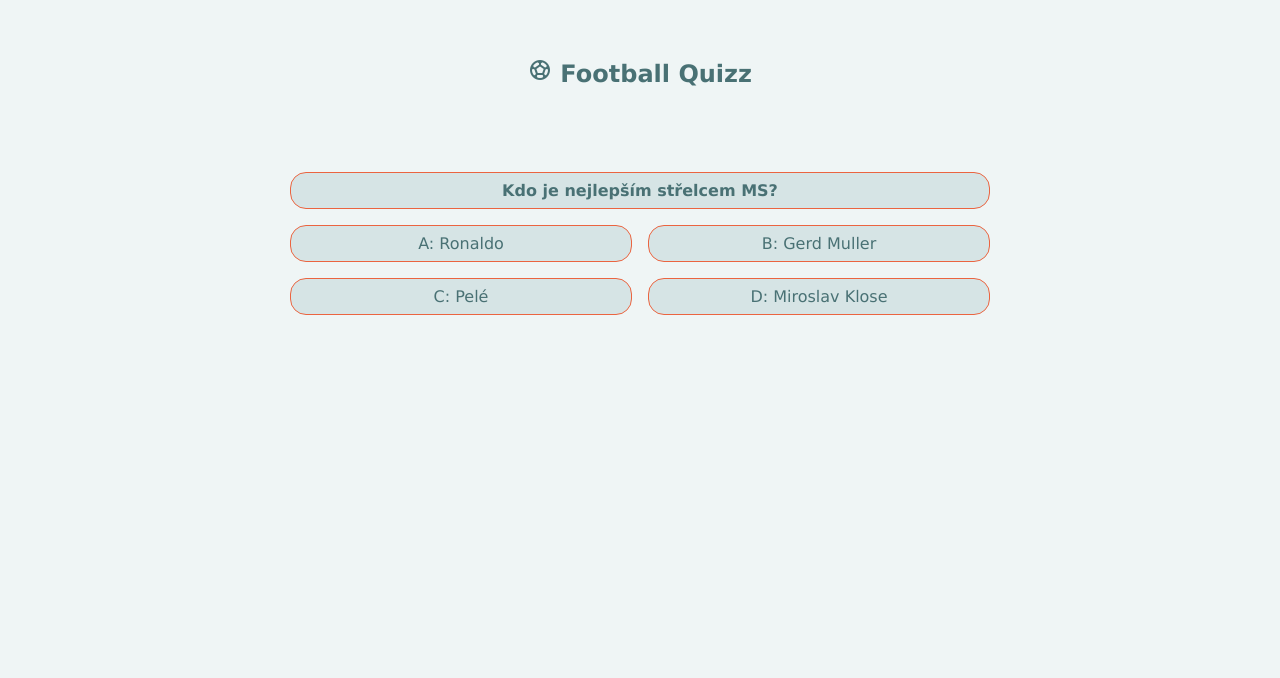
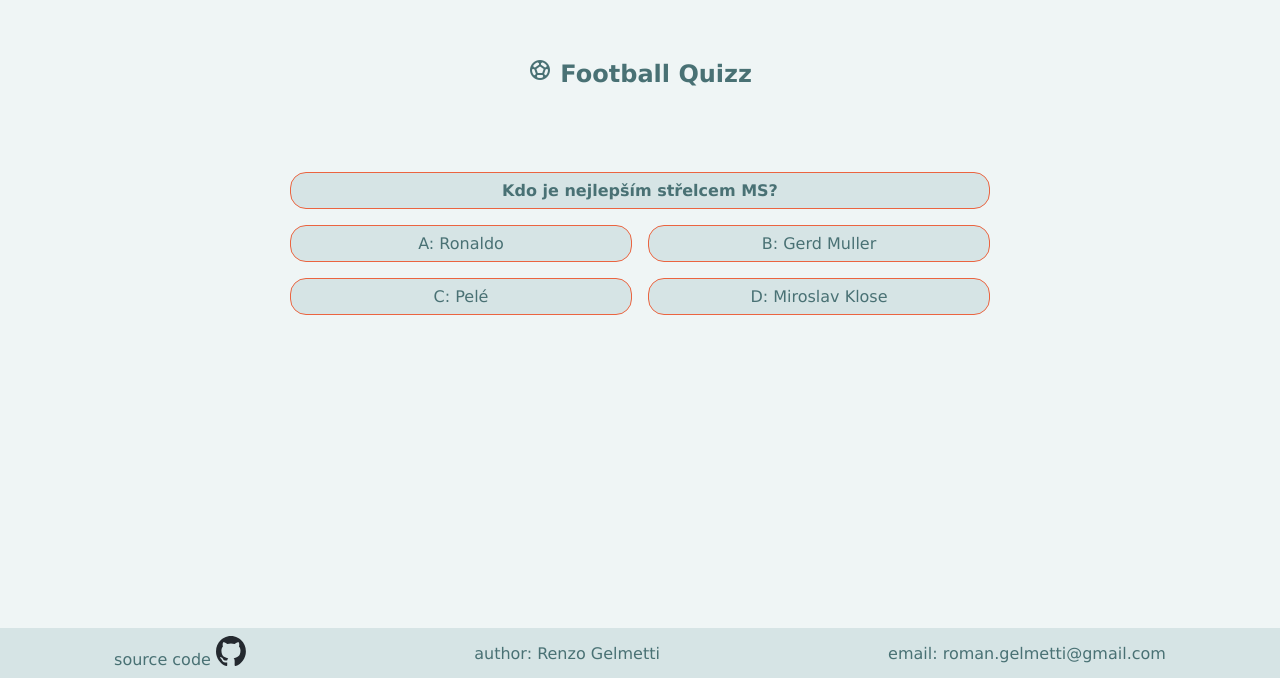
Before and after one commit to RenzoRG/Football-quizz, a plain HTML site: page index.html in a window 1280 px wide. Shown: the part 122-800 px from the top of the page. Drawn offline with nearby package versions, Linux system fonts and the light colour scheme.

Commit message:
added a footer

```diff
--- a/index.html
+++ b/index.html
@@ -21,18 +21,34 @@
             </h1>
         </div>
         <section class="question">
-            <p>Kdo vyhrál MS 2006?</p>
+            <p></p>
         </section>
         <ul class="answers">
-            <li class="answer A">Brazílie</li>
-            <li class="answer B">Francie</li>
-            <li class="answer C">Itálie</li>
-            <li class="answer D">Portugalsko</li>
+            <li class="answer A"></li>
+            <li class="answer B"></li>
+            <li class="answer C"></li>
+            <li class="answer D"></li>
         </ul>
         <div class="winning-message" id="winningMessage">
             <span class="message"></span>
             <button id="restartButton">Restart</button>
         </div>
     </section>
+    <footer>
+        <div>
+            <span>source code</code></code></span>
+            <a href="https://github.com/RenzoRG/Football-quizz-game">
+                <img src="/github-mark/github-mark.svg" alt="github invertocat logo" style="width: 30px; height: auto;">
+            </a>
+        </div>
+        <div>
+            <span>author:</span>
+            <span>Renzo Gelmetti</span>
+        </div>
+        <div>
+            <span>email:</span>
+            <span>roman.gelmetti@gmail.com</span>
+        </div>
+    </footer>
 </body>
 </html>
--- a/styles.css
+++ b/styles.css
@@ -5,7 +5,15 @@
     --clr-second2: rgb(235, 100, 64);
 
 }
+html, body{
+    height: 100%;
+
+}
+
 body{
+    display: flex;
+    flex-direction: column;
+    margin: 0;
     font-family: Verdana, Arial, Helvetica, sans-serif;;
     background-color: var(--clr-mainTheme);
     color: var(--clr-second1);
@@ -48,13 +56,26 @@ body{
     border-radius: 1em;
     list-style: none;
     padding: 0.5rem;
-    transition: 350ms;
+    transition: 300ms;
 }
 
 .answer:hover{
     border: 1px solid gold;
     font-weight: bold;
     box-shadow: 8px 8px 2px 1px var(--clr-second1);
+}
+
+footer{
+    display: flex;
+    flex-direction: column;
+    background-color: var(--clr-main1);
+    min-height: 50px;
+    font-size: 1rem;
+
+}
+
+footer div{
+    margin: 0.5;
 }
 
 @media (min-width: 40em) {
@@ -66,6 +87,11 @@ body{
         display: grid;
         width: 100%;
         grid-template-columns: 1fr 1fr;
+    }
+    footer{
+        flex-direction: row;
+        justify-content: space-around;
+        align-items: center;
     }
 }
 
```
Also changed, not shown: github-mark/github-mark-white.png (added), github-mark/github-mark-white.svg (added), github-mark/github-mark.png (added), github-mark/github-mark.svg (added).
